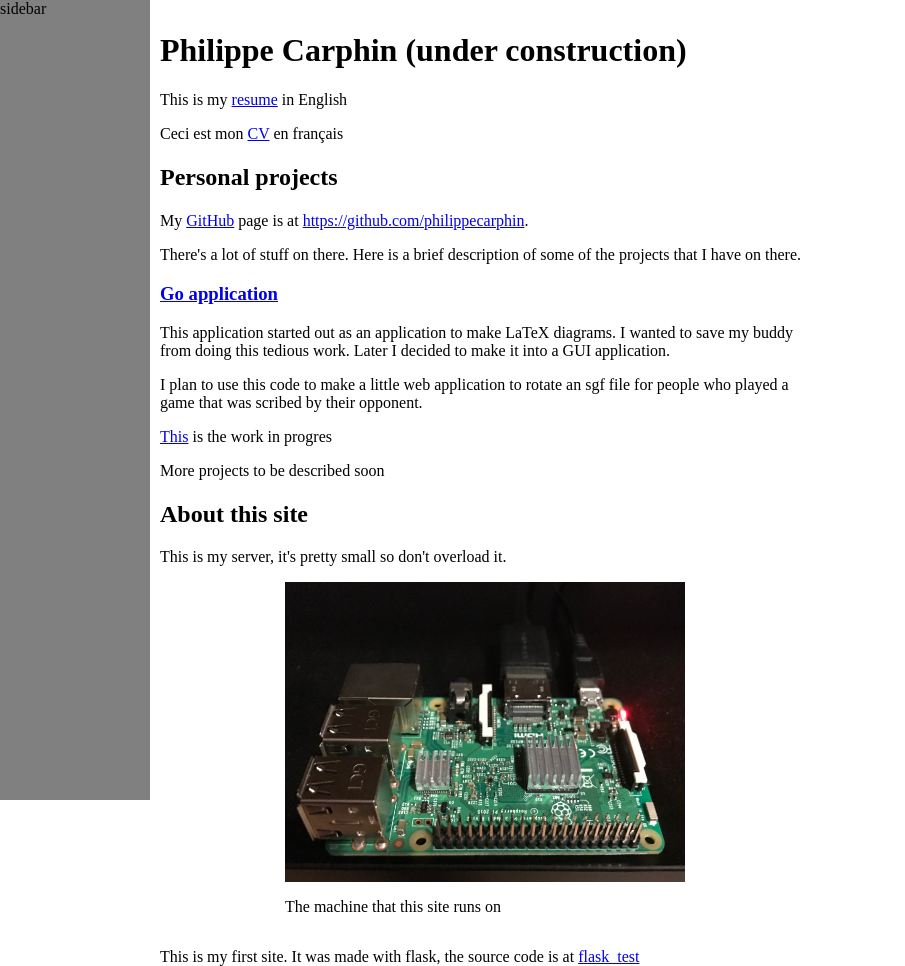
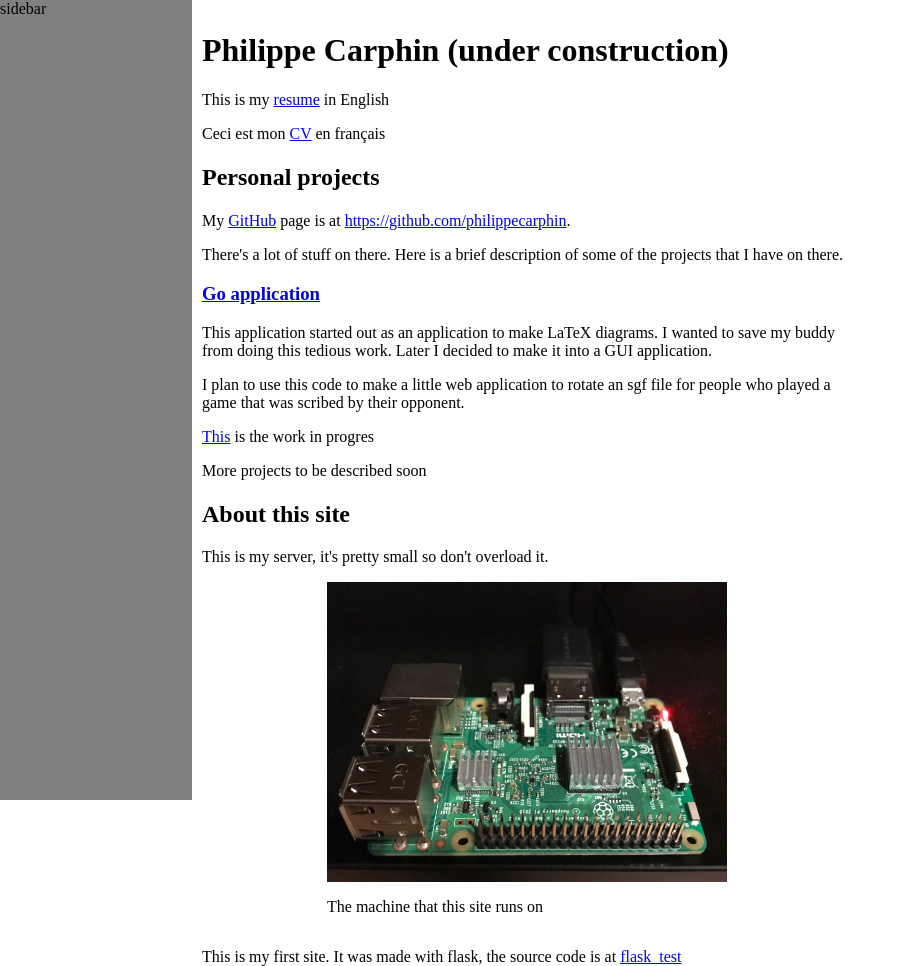
Before and after one commit to PhilippeCarphin/flask_test, a Flask app: page / in a window 1280 px wide. Shown: the whole page, without its empty margins (0-905 px from the left). Run offline with Flask 2, Linux system fonts and the light colour scheme; parts of the project's set-up code (start-up, migrations or seed data) failed here and were passed over.

Commit message:
Specify dimensions using flexbox

```diff
--- a/app/static/style.css
+++ b/app/static/style.css
@@ -14,7 +14,7 @@ h1,h2,h3 {
 }
 
 .sidebar {
-    min-width:150px;
+    flex: 0 0 12em;
     background-color:grey;
 }
 
```
